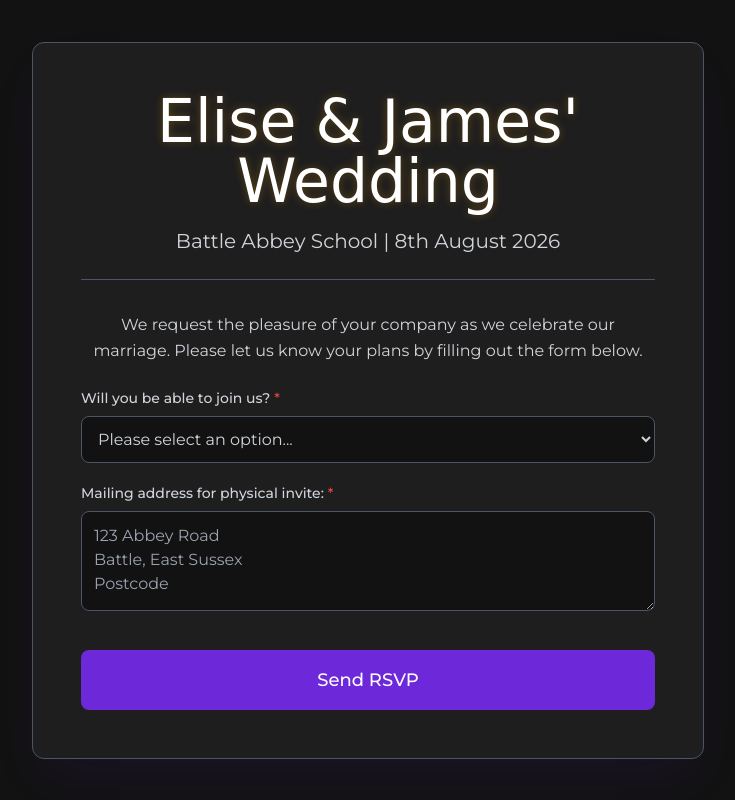
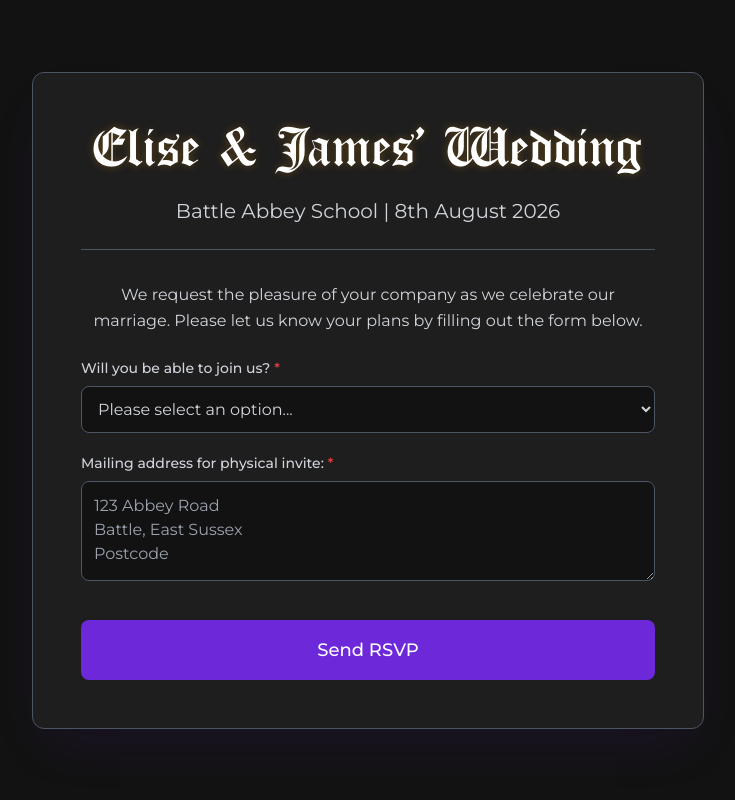
Before and after one commit to JamesDrummer/James-Elise-Wedding, a plain HTML site: page index.html in a window 1280 px wide. Shown: the whole page, without its empty margins (272-1007 px from the left). Drawn offline with nearby package versions, Linux system fonts and the light colour scheme.

Commit message:
Update index.html

```diff
--- a/index.html
+++ b/index.html
@@ -28,7 +28,7 @@
                 extend: {
                     fontFamily: {
                         // Using the new Google Font for the ornate style
-                        ornate: ['"UnifrakturMaguntia"', 'cursive'],
+                        ornate: ['"GothicBlackletter"'],
                         // A clean sans-serif for body text
                         montserrat: ['"Montserrat"', 'sans-serif'],
                     },
```
